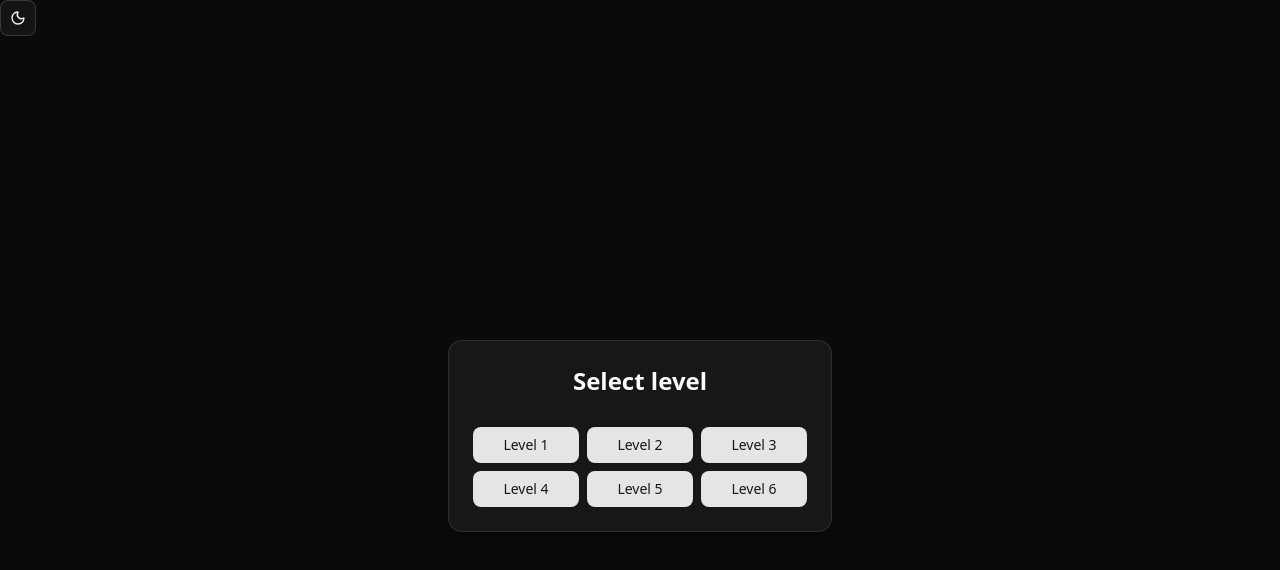
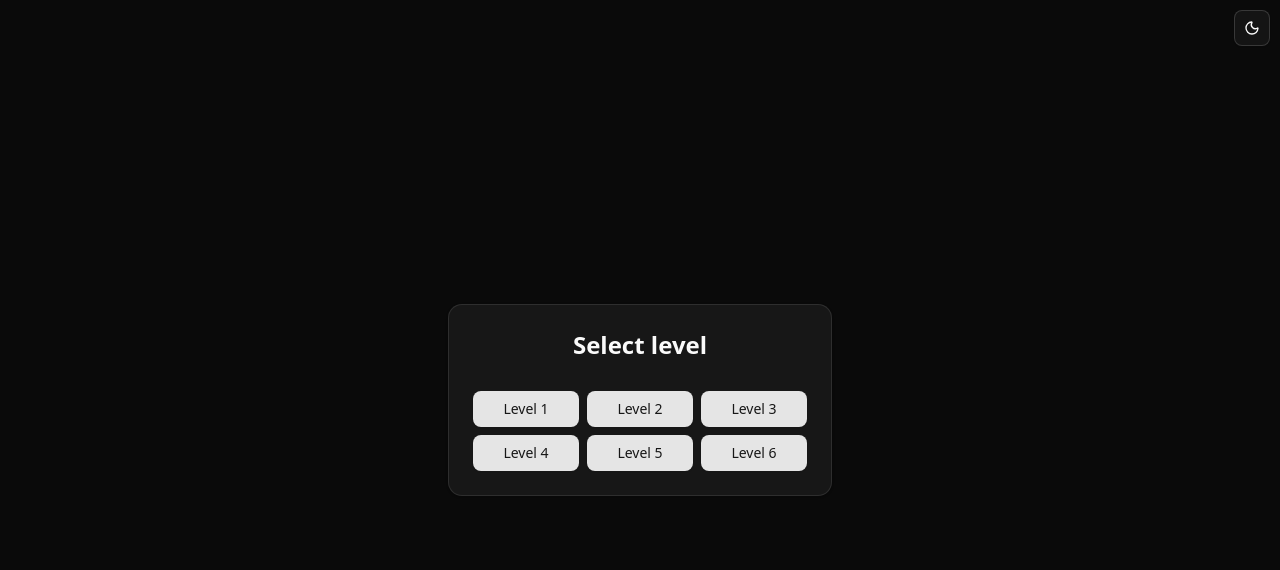
Before and after one commit to hungdhv97/english-vocab-trainer, a React (Vite) app in the folder frontend/: page / in a window 1280 px wide. Shown: the top 570 px of the page. Built offline with nearby package versions, Linux system fonts and the light colour scheme; no server answers.

Commit message:
feat: update mode-toggle component

```diff
--- a/frontend/src/components/mode-toggle.tsx
+++ b/frontend/src/components/mode-toggle.tsx
@@ -1,37 +1,21 @@
 import { Moon, Sun } from 'lucide-react';
 
 import { Button } from '@/components/ui/button';
-import {
-  DropdownMenu,
-  DropdownMenuContent,
-  DropdownMenuItem,
-  DropdownMenuTrigger,
-} from '@/components/ui/dropdown-menu';
 import { useTheme } from '@/components/theme-provider';
 
 export function ModeToggle() {
-  const { setTheme } = useTheme();
+  const { theme, setTheme } = useTheme();
 
   return (
-    <DropdownMenu>
-      <DropdownMenuTrigger asChild>
-        <Button variant="outline" size="icon">
-          <Sun className="h-[1.2rem] w-[1.2rem] scale-100 rotate-0 transition-all dark:scale-0 dark:-rotate-90" />
-          <Moon className="absolute h-[1.2rem] w-[1.2rem] scale-0 rotate-90 transition-all dark:scale-100 dark:rotate-0" />
-          <span className="sr-only">Toggle theme</span>
-        </Button>
-      </DropdownMenuTrigger>
-      <DropdownMenuContent align="end">
-        <DropdownMenuItem onClick={() => setTheme('light')}>
-          Light
-        </DropdownMenuItem>
-        <DropdownMenuItem onClick={() => setTheme('dark')}>
-          Dark
-        </DropdownMenuItem>
-        <DropdownMenuItem onClick={() => setTheme('system')}>
-          System
-        </DropdownMenuItem>
-      </DropdownMenuContent>
-    </DropdownMenu>
+    <Button
+      variant="outline"
+      size="icon"
+      className="fixed top-[10px] right-[10px]"
+      onClick={() => setTheme(theme === 'light' ? 'dark' : 'light')}
+    >
+      <Sun className="h-[1.2rem] w-[1.2rem] scale-100 rotate-0 transition-all dark:scale-0 dark:-rotate-90" />
+      <Moon className="absolute h-[1.2rem] w-[1.2rem] scale-0 rotate-90 transition-all dark:scale-100 dark:rotate-0" />
+      <span className="sr-only">Toggle theme</span>
+    </Button>
   );
 }
```
